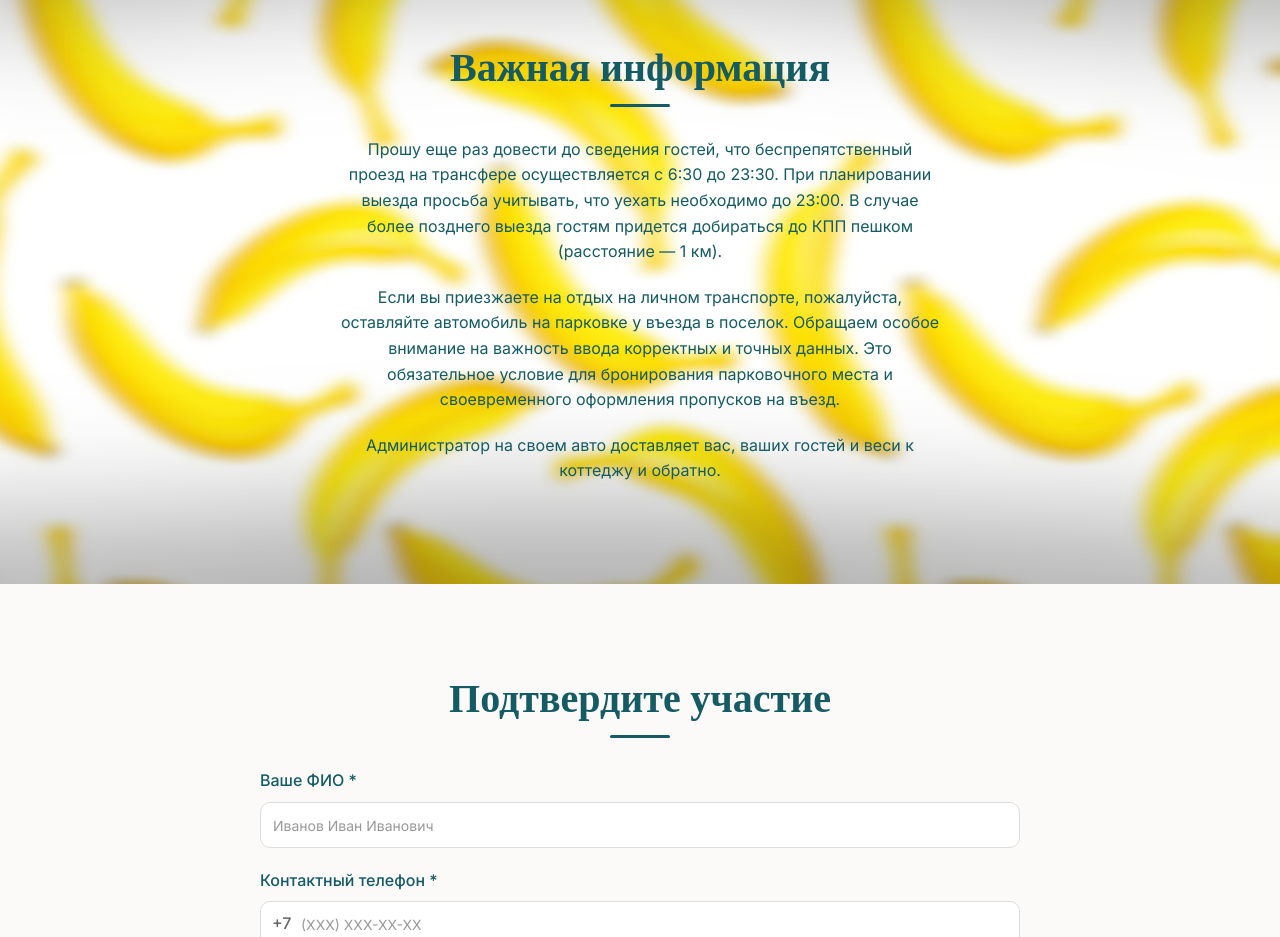
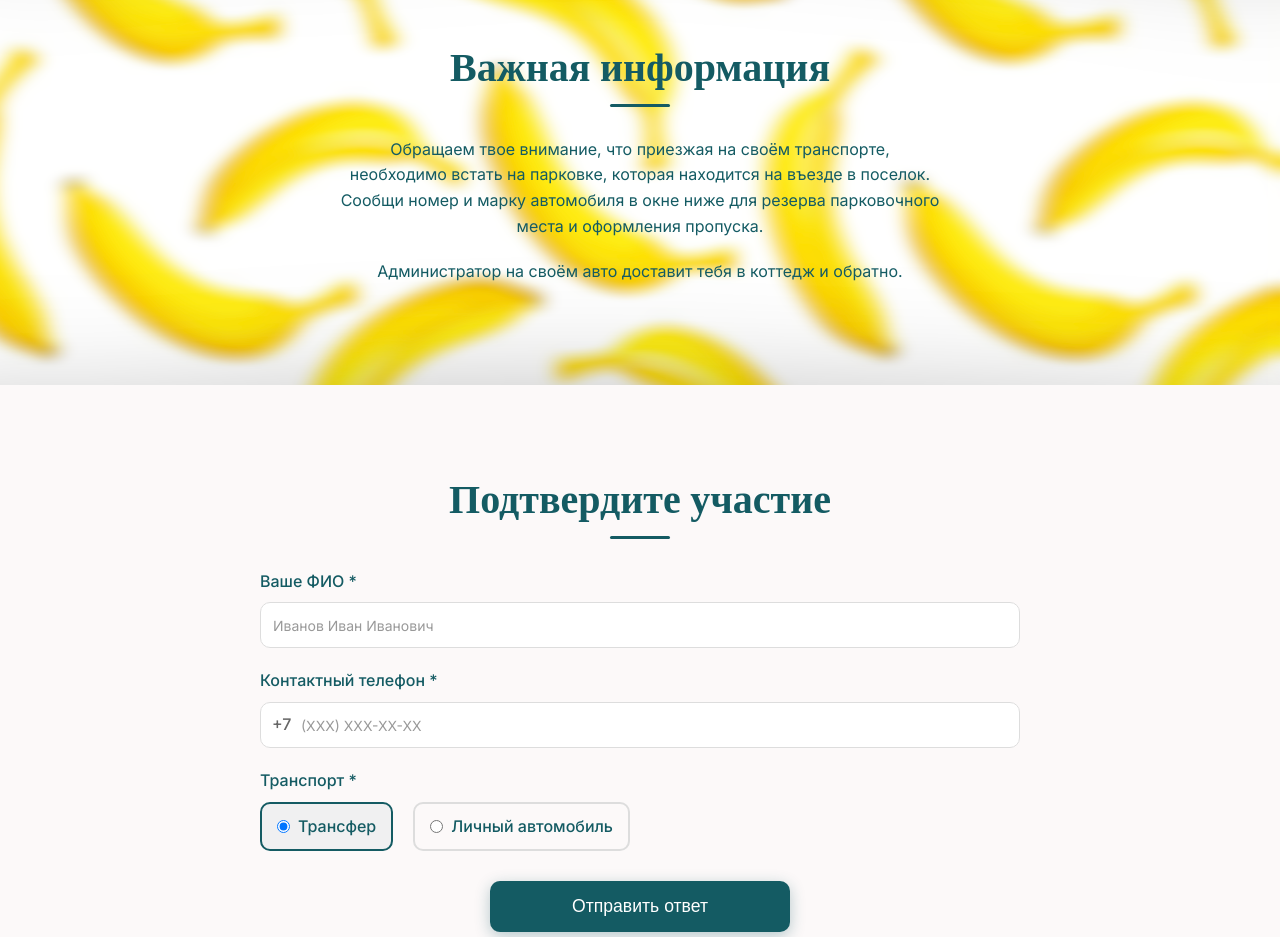
Before and after one commit to m3Rzy/wedding-frontend, a plain HTML site: page index.html in a window 1280 px wide. Shown: the part 3720-4657 px from the top of the page. Drawn offline with nearby package versions, Linux system fonts and the light colour scheme.

Commit message:
FINAL RESUALT

```diff
--- a/index.html
+++ b/index.html
@@ -1200,9 +1200,8 @@
     <section class="important-info">
         <div class="container">
             <h2 class="section-title">Важная информация</h2>
-            <p>Прошу еще раз довести до сведения гостей, что беспрепятственный проезд на трансфере осуществляется с 6:30 до 23:30. При планировании выезда просьба учитывать, что уехать необходимо до 23:00. В случае более позднего выезда гостям придется добираться до КПП пешком (расстояние — 1 км).</p>
-            <p>Если вы приезжаете на отдых на личном транспорте, пожалуйста, оставляйте автомобиль на парковке у въезда в поселок. Обращаем особое внимание на важность ввода корректных и точных данных. Это обязательное условие для бронирования парковочного места и своевременного оформления пропусков на въезд.</p>
-            <p>Администратор на своем авто доставляет вас, ваших гостей и веси к коттеджу и обратно.</p>
+            <p>Обращаем твое внимание, что приезжая на своём транспорте, необходимо встать на парковке, которая находится на въезде в поселок. Сообщи номер и марку автомобиля в окне ниже для резерва парковочного места и оформления пропуска.</p>
+            <p>Администратор на своём авто доставит тебя в коттедж и обратно.</p>
         </div>
     </section>
 
@@ -1728,7 +1727,7 @@
             submitBtn.disabled = true;
 
             // Отправляем данные на сервер
-fetch('http://89.104.69.21:8080', {
+fetch('/api/', {
     method: 'POST',
     headers: {
         'Content-Type': 'application/json'
```
